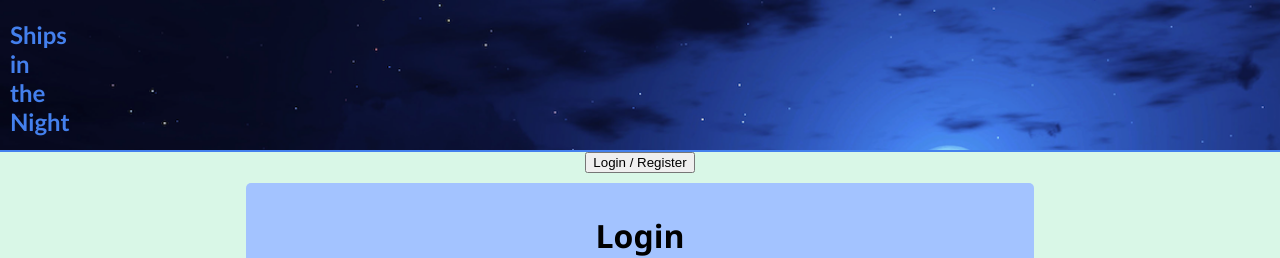
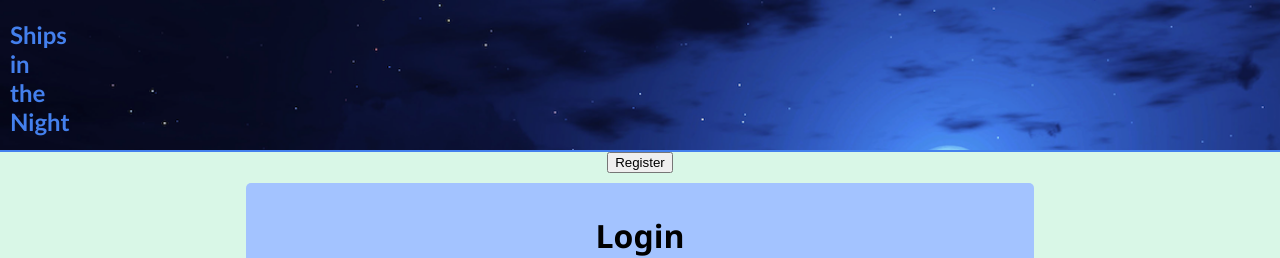
Before and after one commit to nathantwold/ships-in-the-night, a React (Create React App) app: page /#/detail/1 in a window 1280 px wide. Before the commit this address led to /#/detail/1. Shown: the top 258 px of the page. Built offline with nearby package versions, Linux system fonts and the light colour scheme; no server answers.

Commit message:
fixed GET call after fleet join

```diff
--- a/src/components/Fleet/FleetPage.js
+++ b/src/components/Fleet/FleetPage.js
@@ -81,9 +81,9 @@ class FleetPage extends Component {
                 type: 'JOIN_FLEET',
                 payload: this.state.fleet
             })
-            this.props.dispatch({ type: 'GET_TASKS' })
             swal(`Welcome to the fleet, Captain ${this.state.fleet.username}!`)
                 .then(this.props.history.push('/home'));
+            this.props.dispatch({ type: 'GET_TASKS' })
         }
     }
 
--- a/src/components/LoginPage/LoginPage.js
+++ b/src/components/LoginPage/LoginPage.js
@@ -47,7 +47,7 @@ class LoginPage extends Component {
             className="link-button"
             onClick={() => {this.props.dispatch({type: 'SET_TO_REGISTER_MODE'})}}
           >
-            Login / Register
+            Register
           </button>
         </center>
         <form onSubmit={this.login}>
--- a/src/components/RegisterPage/RegisterPage.js
+++ b/src/components/RegisterPage/RegisterPage.js
@@ -47,7 +47,7 @@ class RegisterPage extends Component {
             className="link-button"
             onClick={() => {this.props.dispatch({type: 'SET_TO_LOGIN_MODE'})}}
           >
-            Login / Register
+            Login
           </button>
         </center>
         <form onSubmit={this.registerUser}>
```
Also changed, not shown: src/components/AboutPage/AboutPage.js (deleted, +0 -15 lines).
